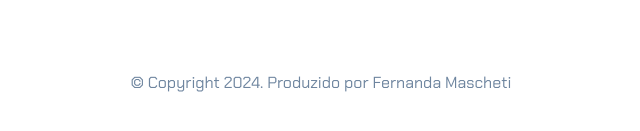
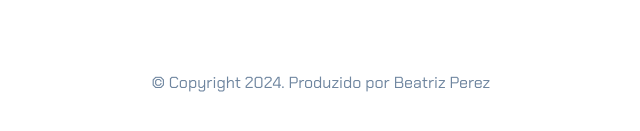
Before and after one commit to beatriz217010/portif-lio, a plain HTML site: page index.html in a window 1280 px wide. Shown: the part 1178-1309 px from the top of the page, 319-959 px from the left. Drawn offline with nearby package versions, Linux system fonts and the light colour scheme.

Commit message:
Update index.html

```diff
--- a/index.html
+++ b/index.html
@@ -210,7 +210,7 @@
             <i class="bi bi-github"></i>
             <a href="https://github.com/femascheti">GitHub</a>
         </div>
-        <p class="my-5 text-center">© Copyright 2024. Produzido por Fernanda Mascheti</p>
+        <p class="my-5 text-center">© Copyright 2024. Produzido por Beatriz Perez</p>
     </footer>
 
     <script src="https://cdn.jsdelivr.net/npm/bootstrap@5.3.2/dist/js/bootstrap.bundle.min.js"></script>
```
